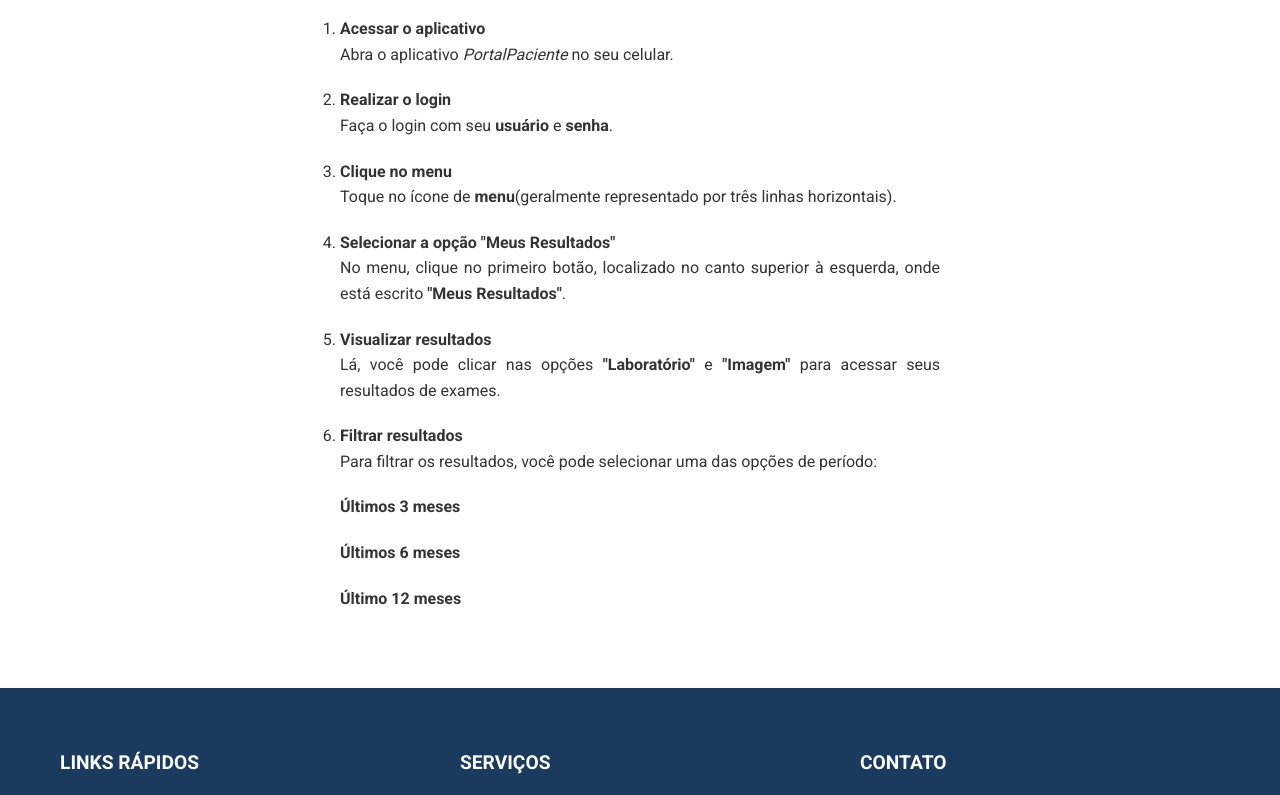
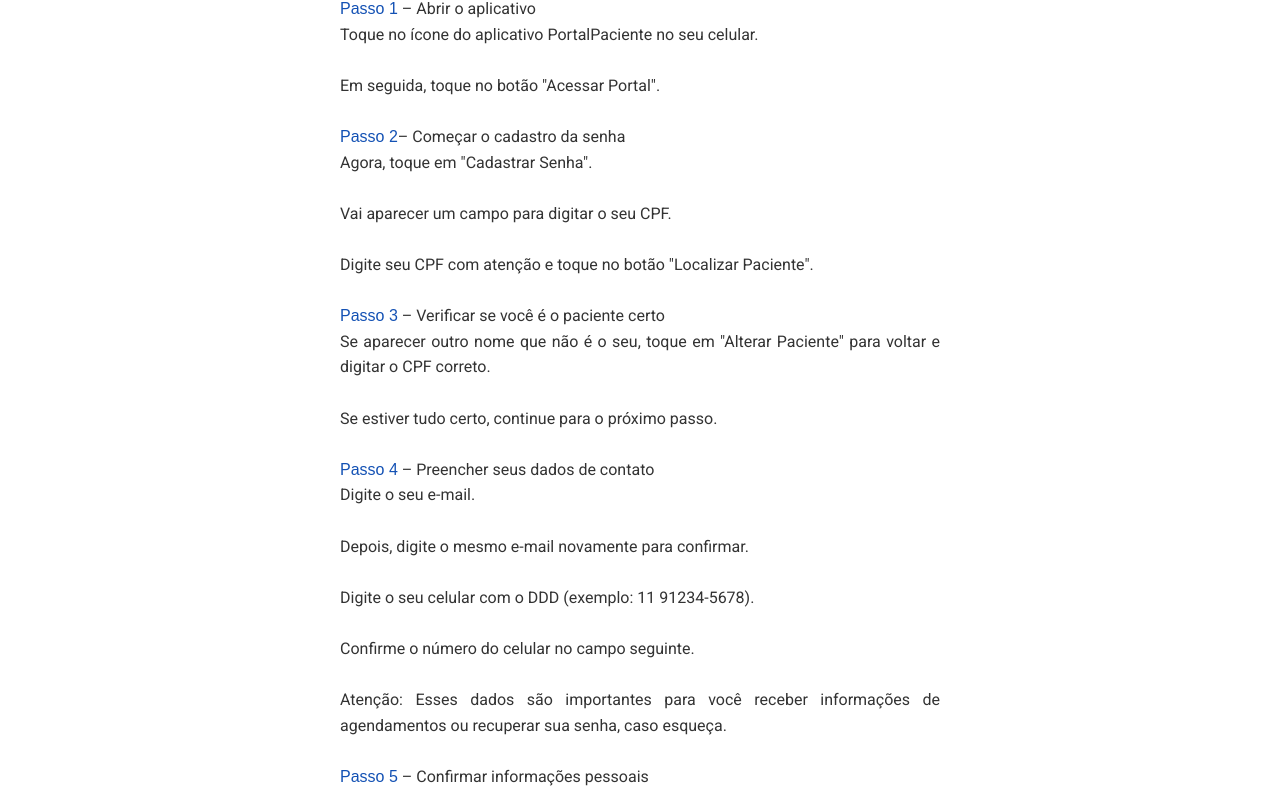
Before and after one commit to PLG-Solutions/HC-Challenge-PLG, a plain HTML site: page hc-chellange-plg/pages/pergunta1.html in a window 1280 px wide. Shown: the part 253-1048 px from the top of the page. Drawn offline with Linux system fonts and the light colour scheme.

Commit message:
Pergunta
pergunta 1 revisada

```diff
--- a/hc-chellange-plg/pages/pergunta1.html
+++ b/hc-chellange-plg/pages/pergunta1.html
@@ -33,44 +33,51 @@
     </header>
 
     <div class="tutorial-container">
-        <h1>Tutorial: Como acessar os resultados no aplicativo PortalPaciente</h1>
+        <h1>Tutorial: Como cadastrar no aplicativo PortalPaciente</h1>
+        <p><span>Passo 1</span> – Abrir o aplicativo <br>
+            Toque no ícone do aplicativo PortalPaciente no seu celular. <br><br>
 
-        <ol>
-            <li>
-                <strong>Acessar o aplicativo</strong><br>
-                Abra o aplicativo <em>PortalPaciente</em> no seu celular.
-            </li>
-
-            <li>
-                <strong>Realizar o login</strong><br>
-                Faça o login com seu <strong>usuário</strong> e <strong>senha</strong>.
-            </li>
-
-            <li>
-                <strong>Clique no menu</strong><br>
-                Toque no ícone de <strong>menu</strong>(geralmente representado por três linhas horizontais).
-            </li>
-
-            <li>
-                <strong>Selecionar a opção "Meus Resultados"</strong><br>
-                No menu, clique no primeiro botão, localizado no canto superior à esquerda, onde está escrito <strong>"Meus Resultados"</strong>.
-            </li>
-
-            <li>
-                <strong>Visualizar resultados</strong><br>
-                Lá, você pode clicar nas opções <strong>"Laboratório"</strong> e <strong>"Imagem"</strong> para acessar seus resultados de exames.
-            </li>
-
-            <li>
-                <strong>Filtrar resultados</strong><br>
-                Para filtrar os resultados, você pode selecionar uma das opções de período:
-                <ul>
-                    <li><strong>Últimos 3 meses</strong></li>
-                    <li><strong>Últimos 6 meses</strong></li>
-                    <li><strong>Último 12 meses</strong></li>
-                </ul>
-            </li>
-        </ol>
+            Em seguida, toque no botão "Acessar Portal".<br>
+            <br>
+            <span>Passo 2</span>– Começar o cadastro da senha<br>
+            Agora, toque em "Cadastrar Senha".<br>
+            <br>
+            Vai aparecer um campo para digitar o seu CPF.<br>
+            <br>
+            Digite seu CPF com atenção e toque no botão "Localizar Paciente".<br>
+            <br>
+            <span>Passo 3</span> – Verificar se você é o paciente certo<br>
+            Se aparecer outro nome que não é o seu, toque em "Alterar Paciente" para voltar e digitar o CPF correto.<br>
+            <br>
+            Se estiver tudo certo, continue para o próximo passo.<br>
+            <br>
+            <span>Passo 4</span> – Preencher seus dados de contato<br>
+            Digite o seu e-mail.<br>
+            <br>
+            Depois, digite o mesmo e-mail novamente para confirmar.<br>
+            <br>
+            Digite o seu celular com o DDD (exemplo: 11 91234-5678).<br>
+            <br>
+            Confirme o número do celular no campo seguinte.<br>
+            <br>
+            Atenção: Esses dados são importantes para você receber informações de agendamentos ou recuperar sua senha, caso esqueça.<br>
+            <br>
+            <span>Passo 5</span> – Confirmar informações pessoais<br>
+            Escolha a opção correta com o nome completo da sua mãe.<br>
+           <br>
+            Depois, selecione o ano correto do seu nascimento.<br>
+            <br>
+            <span>Passo 6</span> – Criar uma senha<br>
+            Crie uma senha de acesso (algo que você vai lembrar).<br>
+            <br>
+            Digite a mesma senha de novo no campo de confirmação.<br>
+            <br>
+            <span>Passo 7</span> – Finalizar o cadastro<br>
+            Toque no botão "Cadastrar Senha".<br>
+            <br>
+            Se tudo estiver certo, vai aparecer uma nova tela.<br>
+            <br>
+            Toque no botão "Acessar Agora" para entrar no PortalPaciente com a sua nova senha.</p>
     </div>
     <footer>
         <div class="container">
```
